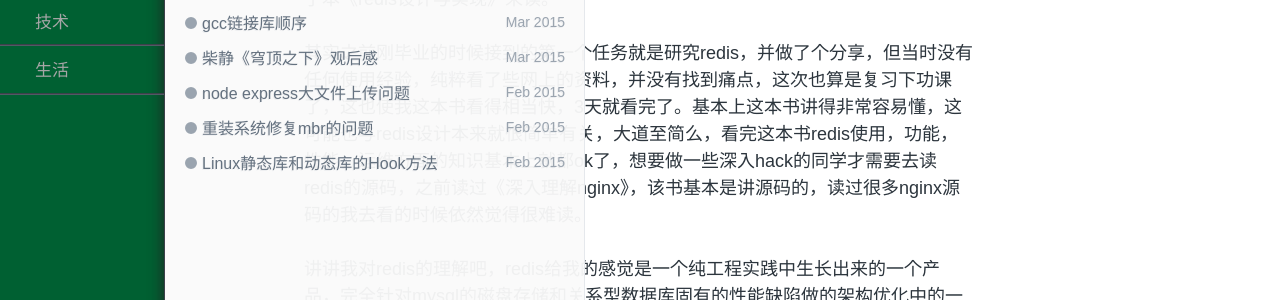
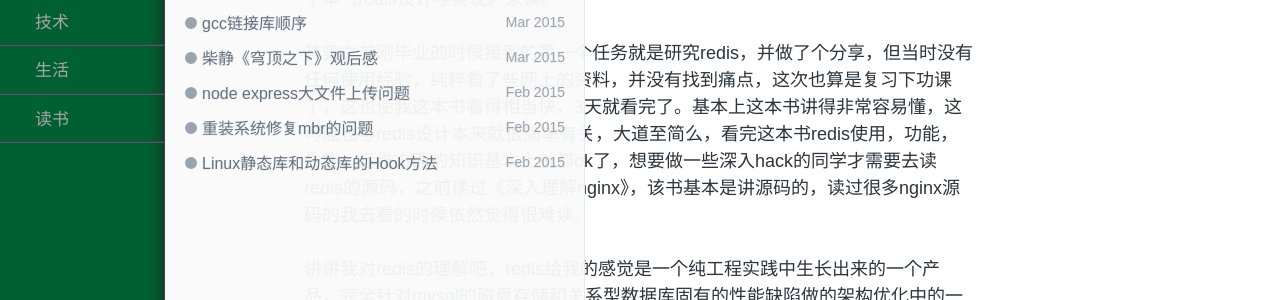
Before and after one commit to hupengfoot/hupengfoot.github.com, a Jekyll site: the page built from _posts/book/2015-03-17-redis-design-and-implement.md, in a window 1280 px wide. Shown: the part 243-543 px from the top of the page. Built offline with Jekyll 4.4.1, drawn with Linux system fonts in a browser that asks for light colours; comment, search, counter and statistics services are not loaded.

Commit message:
change categary

```diff
--- a/_posts/book/2015-03-17-redis-design-and-implement.md
+++ b/_posts/book/2015-03-17-redis-design-and-implement.md
@@ -1,7 +1,7 @@
 ---
 layout: post
 title: 《redis设计与实现》
-category: 技术
+category: 读书
 tags: [Linux]
 keywords: redis
 ---
```
